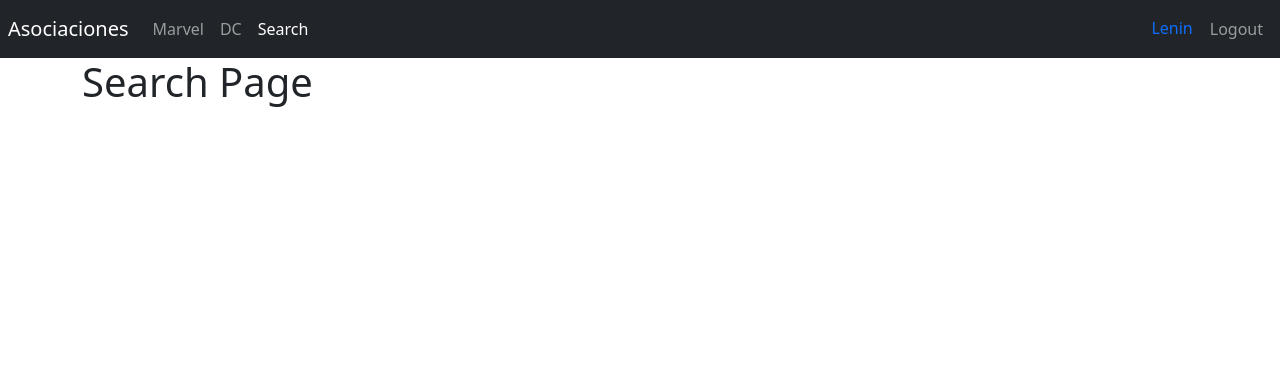
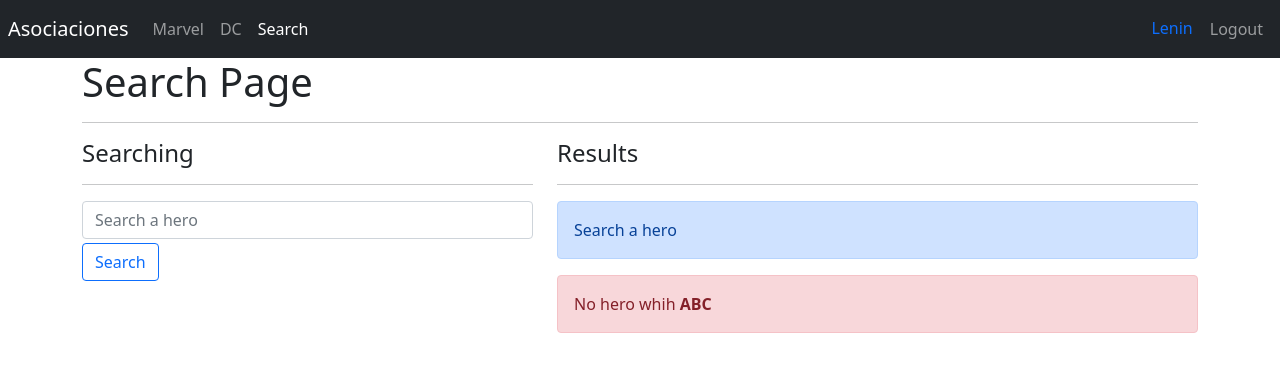
Before and after one commit to lenninIbarrraGonzalez/heroes-spa, a React (Vite) app: page /search in a window 1280 px wide. Shown: the top 372 px of the page. Built offline with nearby package versions, Linux system fonts and the light colour scheme.

Commit message:
feature/PantallaDeBusqueda: se implementa el diseño inicial para la pantalla de busqueda de un heroe

```diff
--- a/src/heroes/pages/SearchPage.jsx
+++ b/src/heroes/pages/SearchPage.jsx
@@ -1,7 +1,36 @@
+import { HeroCard } from "../components";
+
 export const SearchPage = () => {
   return (
     <>
       <h1>Search Page</h1>
+      <hr />
+
+      <div className="row">
+        <div className="col-5">
+          <h4>Searching</h4>
+          <hr />
+          <form>
+            <input
+              type="text"
+              placeholder="Search a hero"
+              className="form-control"
+              name="searchText"
+              autoComplete="off"
+            />
+            <button className="btn btn-outline-primary mt-1">Search</button>
+          </form>
+        </div>
+        <div className="col-7">
+          <h4>Results</h4>
+          <hr />
+          <div className="alert alert-primary">Search a hero</div>
+          <div className="alert alert-danger">
+            No hero whih <b>ABC</b>
+          </div>
+          {/* <HeroCard /> */}
+        </div>
+      </div>
     </>
   );
 };
```
